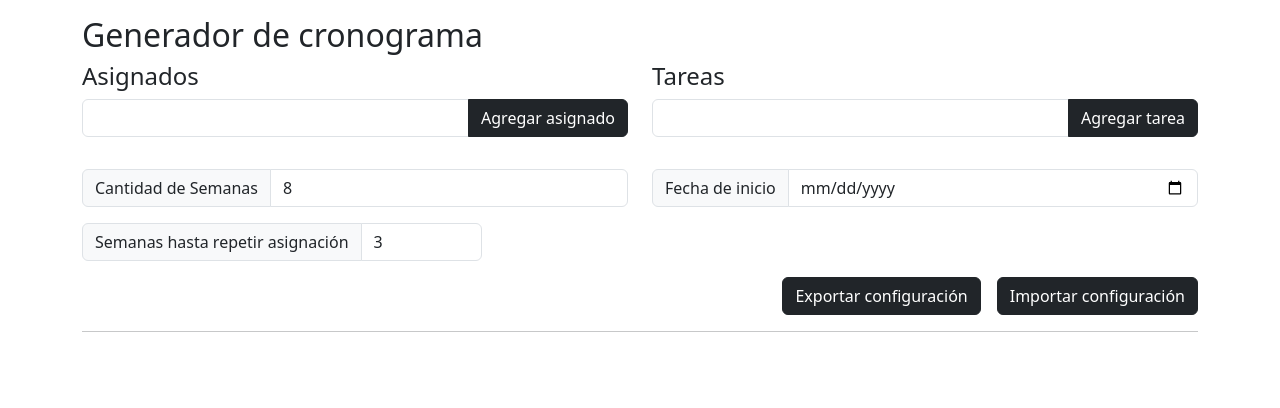
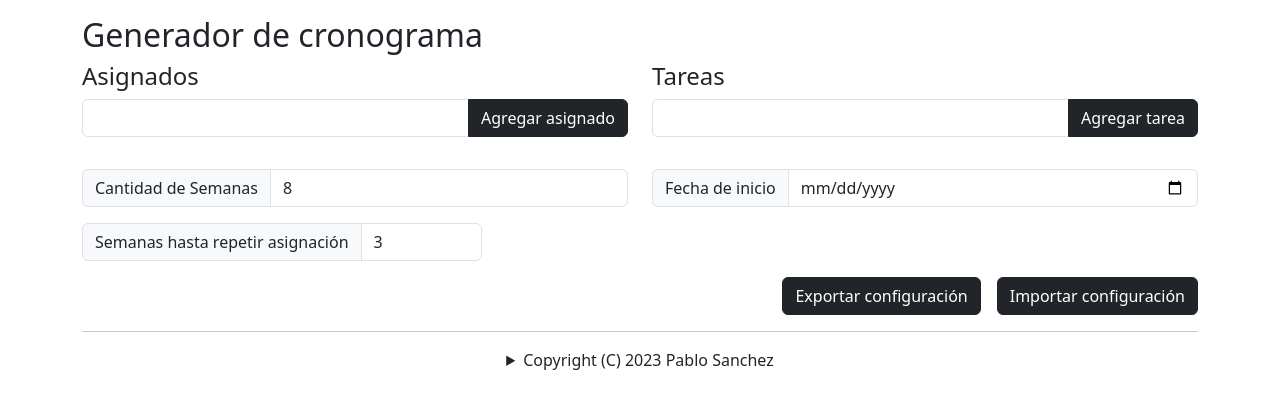
Before and after one commit to Polo123456789/asignacion-tareas, a Vue app: page / in a window 1280 px wide. Shown: the top 408 px of the page. Built offline with nearby package versions, Linux system fonts and the light colour scheme.

Commit message:
Licencia

```diff
--- a/src/App.vue
+++ b/src/App.vue
@@ -258,6 +258,28 @@ const importConfig = () => {
             asistencia a JOSUE ORELLANA
         </p>
     </div>
+    <div class="dont-print">
+            <footer class="text-center mx-auto" style="max-width: 40rem;">
+                <details>
+                    <summary>
+                       Copyright (C) 2023 Pablo Sanchez
+                    </summary>
+                    <p>
+                        Este programa es software libre: puede redistribuirlo y/o modificarlo
+                        bajo los términos de la Licencia Pública General de GNU publicada por
+                        la Free Software Foundation, ya sea la versión 3 de la Licencia o
+                        (a su elección) cualquier versión posterior.
+                    </p>
+                    <p>
+                        Este programa se distribuye con la esperanza de que sea útil,
+                        pero SIN NINGUNA GARANTÍA; ni siquiera la garantía implícita de
+                        COMERCIALIZACIÓN o IDONEIDAD PARA UN FIN PARTICULAR. Consulte la
+                        Licencia Pública General de GNU para más detalles.
+                    </p>
+                </details>
+            </footer>
+        </div>
+
 </template>
 
 <style scoped>
```
Also changed, not shown: 1 other file (tests, documents, lock files or other folders).
